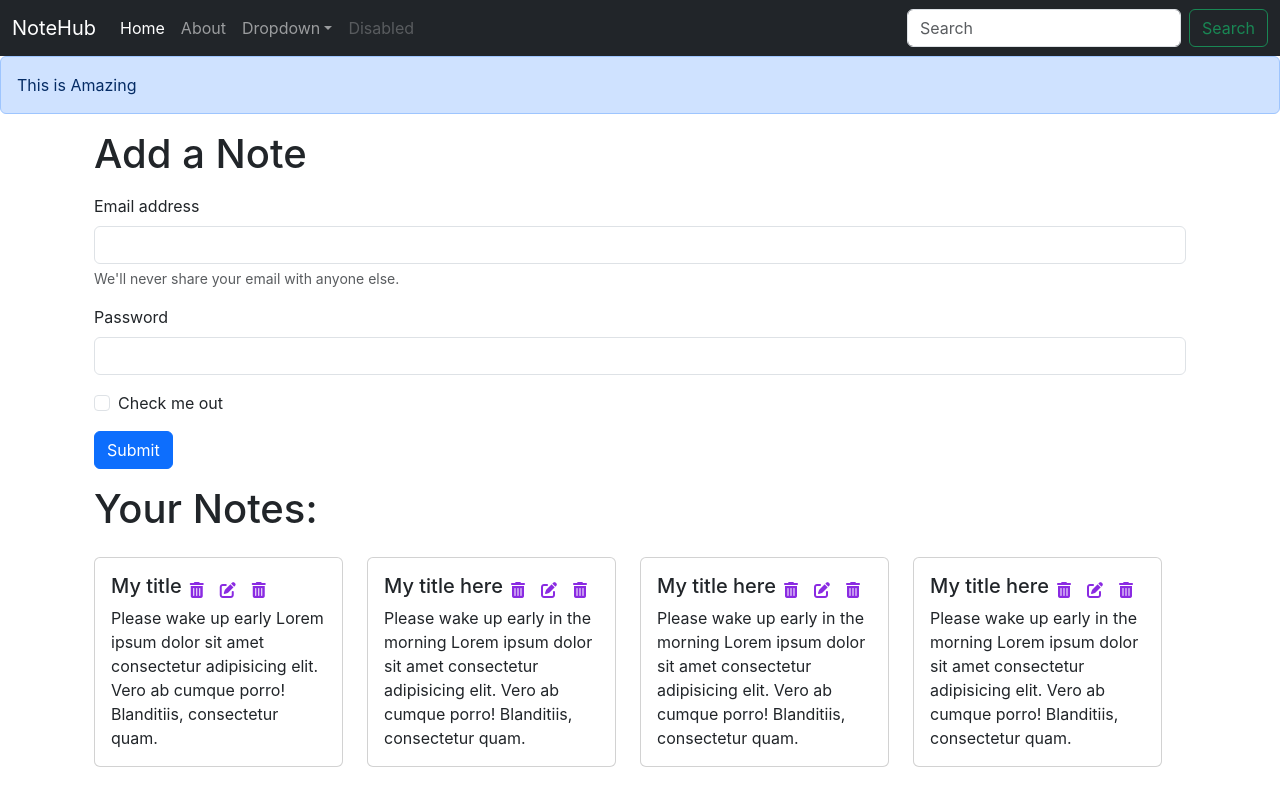
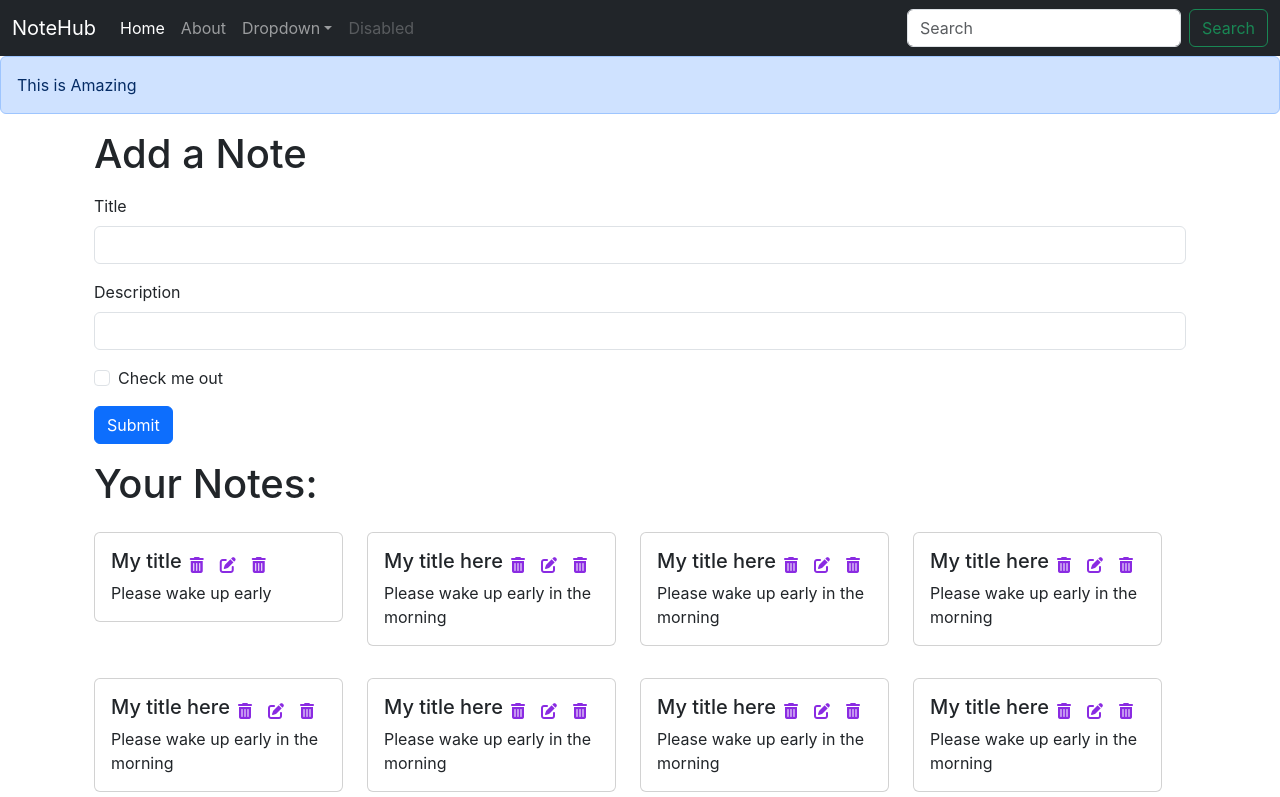
Before and after one commit to IamAreeba/NoteHub-Application--React, a React (Create React App) app: page / in a window 1280 px wide. Shown: the top 797 px of the page. Built offline with nearby package versions, Linux system fonts and the light colour scheme.

Commit message:
Added "AddNote" component to NoteHub

```diff
--- /dev/null
+++ b/src/components/AddNote.js
@@ -0,0 +1,50 @@
+
+import React, { useState, useContext }  from 'react'
+import noteContext from "../context/notes/noteContext"
+
+const AddNote = () => {
+
+    const context = useContext(noteContext)
+    const { addNote } = context
+
+    const [note, setNote] = useState({title: "", description: "", tag: "Default"})
+
+    const handleClick = (e) => {
+        e.preventDefault()
+        addNote(note.title, note.description, note.tag)
+    }
+
+    const onChange = (e) => {
+        setNote({...note, [e.target.name]: e.target.value})
+    }
+
+    return (
+        <>
+            <div className="container my-3">
+
+                <h1>Add a Note</h1>
+                <form className='my-3'>
+                    <div className="mb-3">
+                        <label htmlFor="title" className="form-label" onChange={onChange} >Title</label>
+                        <input type="text" className="form-control" id="title" name="title" aria-describedby="emailHelp" />
+
+                    </div>
+                    <div className="mb-3">
+                        <label htmlFor="description" className="form-label">Description</label>
+                        <input type="text" className="form-control" id="desc" name='desc' onChange={onChange} />
+                    </div>
+                    <div className="mb-3 form-check">
+                        <input type="checkbox" className="form-check-input" id="exampleCheck1" />
+                        <label className="form-check-label" htmlFor="exampleCheck1">Check me out</label>
+                    </div>
+                    <button type="submit" className="btn btn-primary" onClick={handleClick} >Submit</button>
+                </form>
+
+            </div>
+
+
+        </>
+    )
+}
+
+export default AddNote
--- a/src/components/Alert.js
+++ b/src/components/Alert.js
@@ -4,7 +4,7 @@ import React from 'react'
 function Alert(props) {
     return (
         <div>
-            <div class="alert alert-primary" role="alert">
+            <div className="alert alert-primary" role="alert">
                 {props.message}
             </div>
         </div>
--- a/src/components/Home.js
+++ b/src/components/Home.js
@@ -1,12 +1,10 @@
 import React, { useContext } from 'react'
-import noteContext from "../context/notes/noteContext"
 import Notes from './Notes'
 
 
 const Home = () => {
 
-  const context = useContext(noteContext)
-  const { notes, setNotes } = context
+
 
 
 
@@ -15,27 +13,7 @@ const Home = () => {
 
     <div>
 
-      <div className="container my-3">
 
-        <h1>Add a Note</h1>
-        <form className='my-3'>
-          <div className="mb-3">
-            <label htmlFor="exampleInputEmail1" className="form-label">Email address</label>
-            <input type="email" className="form-control" id="exampleInputEmail1" aria-describedby="emailHelp" />
-            <div id="emailHelp" className="form-text">We'll never share your email with anyone else.</div>
-          </div>
-          <div className="mb-3">
-            <label htmlFor="exampleInputPassword1" className="form-label">Password</label>
-            <input type="password" className="form-control" id="exampleInputPassword1" />
-          </div>
-          <div className="mb-3 form-check">
-            <input type="checkbox" className="form-check-input" id="exampleCheck1" />
-            <label className="form-check-label" htmlFor="exampleCheck1">Check me out</label>
-          </div>
-          <button type="submit" className="btn btn-primary">Submit</button>
-        </form>
-
-      </div>
 
 
       {/* <div className="container my-4">
@@ -45,7 +23,8 @@ const Home = () => {
           })}
       </div> */}
 
-      <Notes  />
+      <Notes />
+
 
 
 
--- a/src/components/Navbar.js
+++ b/src/components/Navbar.js
@@ -12,6 +12,10 @@ const Navbar = () => {
     useEffect(() => {
         console.log(location.pathname)
     }, [location]);
+
+    const handleClick = (e) => {
+        e.preventDefault()
+    }
 
     return (
     <nav className="navbar navbar-expand-lg navbar-dark bg-dark">
@@ -45,7 +49,7 @@ const Navbar = () => {
                 </ul>
                 <form className="d-flex" role="search">
                     <input className="form-control me-2" type="search" placeholder="Search" aria-label="Search" />
-                    <button className="btn btn-outline-success" type="submit">Search</button>
+                    <button className="btn btn-outline-success" type="submit" onClick={handleClick}>Search</button>
                 </form>
             </div>
         </div>
--- a/src/components/Noteitem.js
+++ b/src/components/Noteitem.js
@@ -21,7 +21,7 @@ const Noteitem = (props) => {
 
                         </div>
 
-                        <p className="card-text">{note.description} Lorem ipsum dolor sit amet consectetur adipisicing elit. Vero ab cumque porro! Blanditiis, consectetur quam.</p>
+                        <p className="card-text">{note.description}</p>
                     </div>
                 </div>
 
--- a/src/components/Notes.js
+++ b/src/components/Notes.js
@@ -3,15 +3,18 @@
 import React, { useContext } from 'react'
 import noteContext from '../context/notes/noteContext'
 import Noteitem from './Noteitem'
+import AddNote from './AddNote'
 
  const Notes = () => {
     const context = useContext(noteContext)
-    const {notes, setNotes} = context
+    // const {notes, setNotes} = context
+    const {notes, addNote} = context
 
 
 
    return (
      <>
+        <AddNote />
         <div className="container row my-3">
             <h1>Your Notes: </h1>
             {notes.map((note) => {
--- a/src/context/notes/NoteState.js
+++ b/src/context/notes/NoteState.js
@@ -103,10 +103,42 @@ const NoteState = (props) => {
         }
     ]
 
-    const [ notes, setNotes ] = useState(notesInitial)
+    const [notes, setNotes] = useState(notesInitial)
+
+    // Add a Note
+    const addNote = (title, description, tag) => {
+
+        // TODO: API call
+        console.log("Adding a new note")
+        const note = {
+            "_id": "6592b4b0c11baf7c6a392543",
+            "user": "658d173a59470039f493ee79",
+            // "title": "My title here",
+            "title": title,
+            "description": description,
+            "tag": tag,
+            "date": "2024-01-01T12:48:48.363Z",
+            "__v": 0
+        }
+        // setNotes(notes.push(note))
+        setNotes(notes.concat(note))
+    }
+
+
+
+    // Delete a Note
+    const deleteNote = () => {
+
+    }
+
+    // Edit Note
+    const editNote = () => {
+
+    }
+
 
     return (
-        <NoteContext.Provider value={{notes, setNotes}}>
+        <NoteContext.Provider value={{ notes, setNotes, addNote, deleteNote, editNote }}>
             {props.children}
         </NoteContext.Provider>
     )
```
Also changed, not shown: src/Notes.js (+11 -0 lines).
